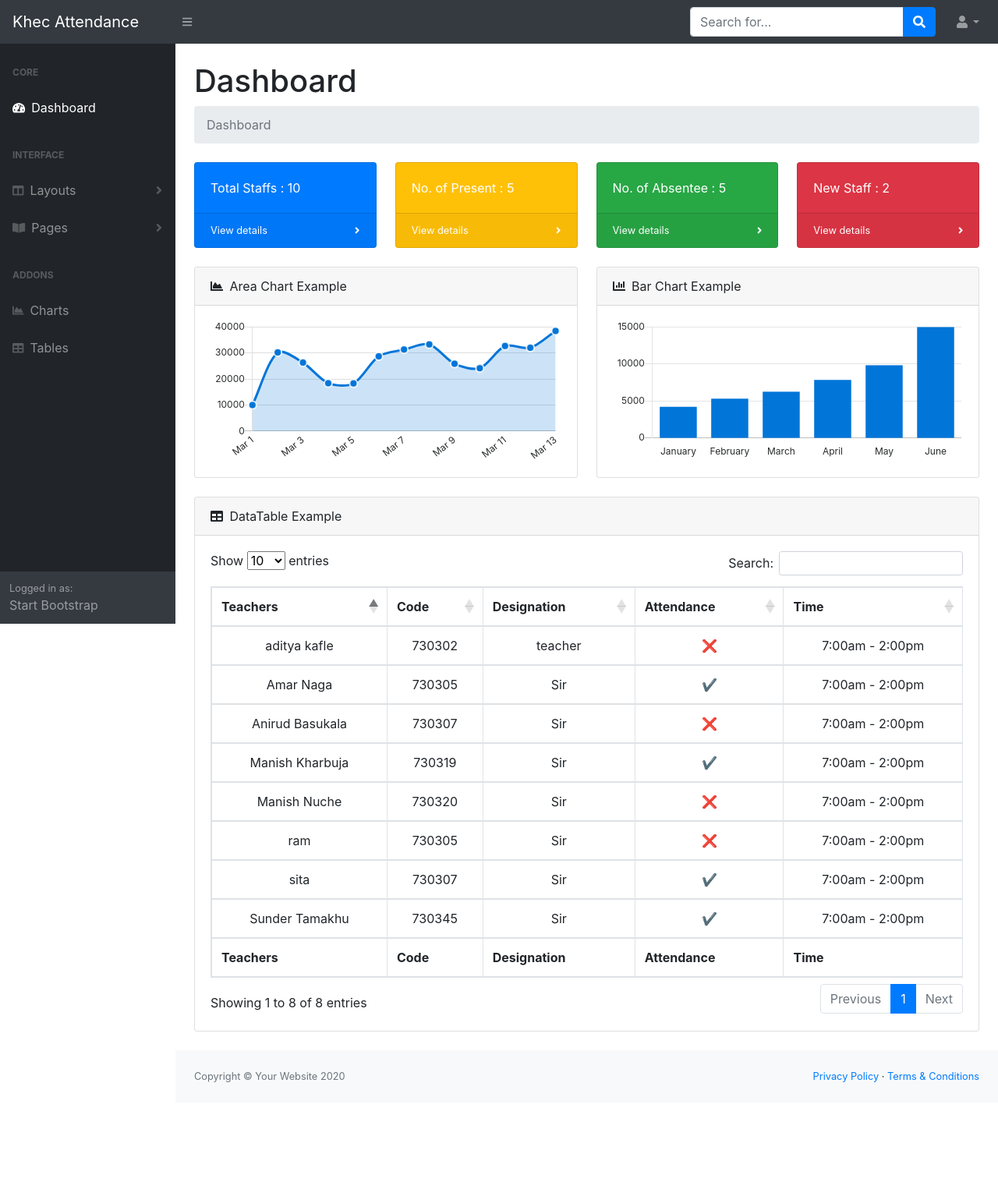
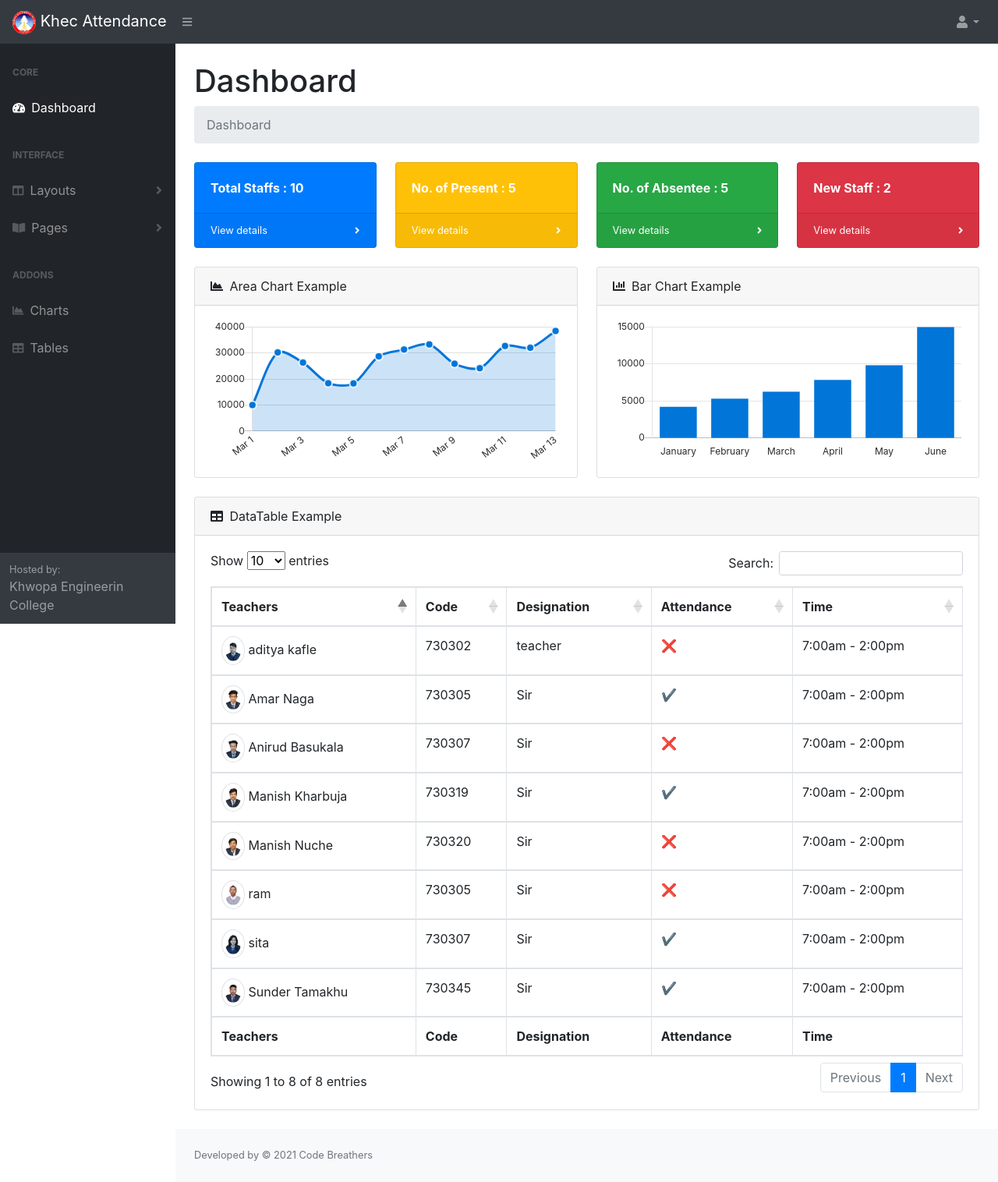
Before and after one commit to tamakhusunder/Attendance-django, a Django app: page / in a window 1280 px wide. Shown: the whole page at 78% size. Before the commit the page ends 1388 px from the top, so only its background shows below. Run offline with Django 3.2, Linux system fonts and the light colour scheme; data comes from the database, SQL or seed files in the repository; some libraries are stand-ins or nearby versions.

Commit message:
images added

```diff
--- a/facesite_project/faceapp/models.py
+++ b/facesite_project/faceapp/models.py
@@ -4,7 +4,7 @@ from django.db import models
 # Create your models here.
 class Teacherdb(models.Model):
 	"""database for teacherdb"""
-	image = models.ImageField(upload_to='faceapp/images/')
+	image = models.ImageField(upload_to='static/faceapp/images/staffs')
 	teachers = models.CharField(max_length=255)
 	code = models.CharField(max_length=255)
 	desgination = models.CharField(max_length=255)
--- a/facesite_project/faceapp/templates/faceapp/dashboard.html
+++ b/facesite_project/faceapp/templates/faceapp/dashboard.html
@@ -10,7 +10,7 @@
                         <div class="row">
                             <div class="col-xl-3 col-md-6">
                                 <div class="card bg-primary text-white mb-4">
-                                    <div class="card-body">Total Staffs : 10</div>
+                                    <div class="card-body font-weight-bold">Total Staffs : 10</div>
                                     <div class="card-footer d-flex align-items-center justify-content-between">
                                         <a class="small text-white stretched-link" href="#">View details</a>
                                         <div class="small text-white"><i class="fas fa-angle-right"></i></div>
@@ -19,7 +19,7 @@
                             </div>
                             <div class="col-xl-3 col-md-6">
                                 <div class="card bg-warning text-white mb-4">
-                                    <div class="card-body">No. of Present : 5 </div>
+                                    <div class="card-body font-weight-bold">No. of Present : 5 </div>
                                     <div class="card-footer d-flex align-items-center justify-content-between">
                                         <a class="small text-white stretched-link" href="#">View details</a>
                                         <div class="small text-white"><i class="fas fa-angle-right"></i></div>
@@ -28,7 +28,7 @@
                             </div>
                             <div class="col-xl-3 col-md-6">
                                 <div class="card bg-success text-white mb-4">
-                                    <div class="card-body">No. of Absentee : 5</div>
+                                    <div class="card-body font-weight-bold">No. of Absentee : 5</div>
                                     <div class="card-footer d-flex align-items-center justify-content-between">
                                         <a class="small text-white stretched-link" href="#">View details</a>
                                         <div class="small text-white"><i class="fas fa-angle-right"></i></div>
@@ -37,7 +37,7 @@
                             </div>
                             <div class="col-xl-3 col-md-6">
                                 <div class="card bg-danger text-white mb-4">
-                                    <div class="card-body">New Staff : 2</div>
+                                    <div class="card-body font-weight-bold">New Staff : 2</div>
                                     <div class="card-footer d-flex align-items-center justify-content-between">
                                         <a class="small text-white stretched-link" href="#">View details</a>
                                         <div class="small text-white"><i class="fas fa-angle-right"></i></div>
@@ -75,7 +75,7 @@
                             <div class="card-body">
                                 <div class="table-responsive">
                                     <table class="table table-bordered" id="dataTable" width="100%" cellspacing="0">
-                                        <thead class=" text-center">
+                                        <thead class="">
                                             <tr>
                                                 <th>Teachers</th>
                                                 <th>Code</th>
@@ -85,7 +85,7 @@
                                                 <th>Time</th>
                                             </tr>
                                         </thead>
-                                        <tfoot class=" text-center">
+                                        <tfoot class="">
                                             <tr>
                                                 <th>Teachers</th>
                                                 <th>Code</th>
@@ -95,10 +95,13 @@
                                                 <th>Time</th>
                                             </tr>
                                         </tfoot>
-                                        <tbody class=" text-center">
+                                        <tbody class="">
                                             {% for object in teacherdbs.all%}
                                             <tr>
-                                                <td>{{object.teachers}}</td>
+                                                <td class="text-left">
+                                                    <img class="img rounded-circle img-thumbnail" width="30" height="30" alt="icon" src="{{object.image.url}}">
+                                                     {{object.teachers}}
+                                                </td>
                                                 <td>{{object.code}}</td>
                                                 <td>{{object.desgination}}</td>
                                                 <td>{{object.attendance}}</td>
--- a/facesite_project/faceapp/templates/faceapp/index.html
+++ b/facesite_project/faceapp/templates/faceapp/index.html
@@ -10,21 +10,25 @@
         <meta name="viewport" content="width=device-width, initial-scale=1, shrink-to-fit=no" />
         <meta name="description" content="" />
         <meta name="author_hukka" content="" />
-        <title>Dashboard || Khec Admin</title>
+        <!-- Favicon icon -->
+        <link rel="icon" type="image/png" sizes="16x16" href="{% static 'faceapp/images/icons/khec.png' %}">
+        <title>Khec Attendance | Dashboard</title>
         <link href="{% static 'faceapp/css/styles.css' %}" rel="stylesheet" />
         <link href="https://cdn.datatables.net/1.10.20/css/dataTables.bootstrap4.min.css" rel="stylesheet" crossorigin="anonymous" />
         <script src="https://cdnjs.cloudflare.com/ajax/libs/font-awesome/5.15.1/js/all.min.js" crossorigin="anonymous"></script>
     </head>
     <body class="sb-nav-fixed">
         <nav class="sb-topnav navbar navbar-expand navbar-dark bg-dark">
-            <a class="navbar-brand" href="{% url 'index' %}">Khec Attendance</a>
+            <a class="navbar-brand" href="{% url 'index' %}">
+                <img class="img rounded-circle" width="30" height="30" alt="icon" src="{% static 'faceapp/images/icons/khec_logo.png' %}"> Khec Attendance
+            </a>
             <button class="btn btn-link btn-sm order-1 order-lg-0" id="sidebarToggle" href="#"><i class="fas fa-bars"></i></button>
             <!-- Navbar Search-->
             <form class="d-none d-md-inline-block form-inline ml-auto mr-0 mr-md-3 my-2 my-md-0">
                 <div class="input-group">
-                    <input class="form-control" type="text" placeholder="Search for..." aria-label="Search" aria-describedby="basic-addon2" />
+                    <!-- <input class="form-control" type="text" placeholder="Search for..." aria-label="Search" aria-describedby="basic-addon2" />
                     <div class="input-group-append">
-                        <button class="btn btn-primary" type="button"><i class="fas fa-search"></i></button>
+                        <button class="btn btn-primary" type="button"><i class="fas fa-search"></i></button> -->
                     </div>
                 </div>
             </form>
@@ -106,8 +110,8 @@
                         </div>
                     </div>
                     <div class="sb-sidenav-footer">
-                        <div class="small">Logged in as:</div>
-                        Start Bootstrap
+                        <div class="small">Hosted by:</div>
+                        Khwopa Engineerin College
                     </div>
                 </nav>
             </div>
@@ -119,12 +123,12 @@
                 <footer class="py-4 bg-light mt-auto">
                     <div class="container-fluid">
                         <div class="d-flex align-items-center justify-content-between small">
-                            <div class="text-muted">Copyright &copy; Your Website 2020</div>
-                            <div>
+                            <div class="text-muted">Developed by &copy; 2021 Code Breathers</div>
+                            <!-- <div>
                                 <a href="#">Privacy Policy</a>
                                 &middot;
                                 <a href="#">Terms &amp; Conditions</a>
-                            </div>
+                            </div> -->
                         </div>
                     </div>
                 </footer>
```
Also changed, not shown: facesite_project/static/faceapp/images/icons/khec.png (added), facesite_project/static/faceapp/images/icons/khec_logo.png (added), facesite_project/static/faceapp/images/staffs/730302.png (added), facesite_project/static/faceapp/images/staffs/730305.png (added), facesite_project/static/faceapp/images/staffs/730307.png (added), facesite_project/static/faceapp/images/staffs/730307_bRzI948.png (added), facesite_project/static/faceapp/images/staffs/730319.png (added), facesite_project/static/faceapp/images/staffs/730319_78xGCL7.png (added), facesite_project/static/faceapp/images/staffs/730320.png (added), facesite_project/static/faceapp/images/staffs/730320_DG9mWB1.png (added), facesite_project/static/faceapp/images/staffs/730343.png (added), facesite_project/static/faceapp/images/staffs/730345.png (added), facesite_project/static/faceapp/images/staffs/730345_vYjvOHt.png (added), facesite_project/static/faceapp/images/staffs/730348.png (added).
